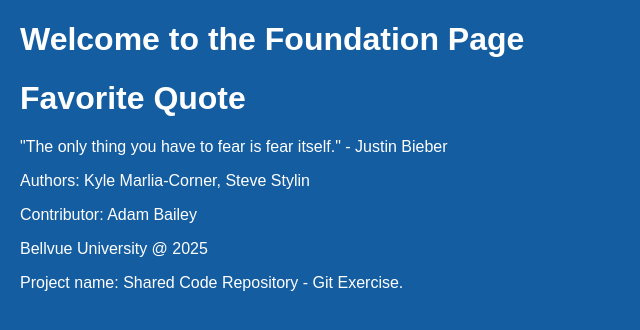
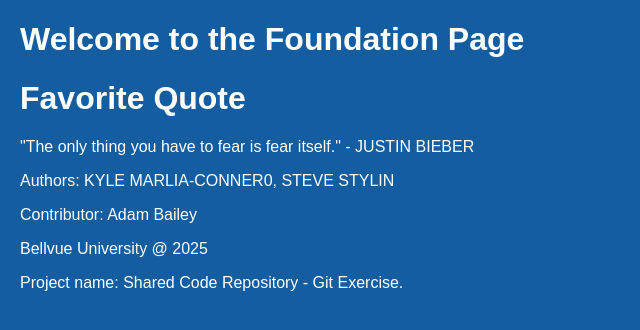
Before and after one commit to WobbuWoop13/GitLab, a plain HTML site: page index.html in a window 1280 px wide. Shown: the whole page, without its empty margins (0-640 px from the left). Drawn offline with Linux system fonts and the light colour scheme.

Commit message:
Marlia-Conner: Capatalized the names of the Authors of the GitLab, and also the Author of the quote.

```diff
--- a/index.html
+++ b/index.html
@@ -10,10 +10,10 @@
     <h1>Welcome to the Foundation Page</h1>
 
     <h1>Favorite Quote</h1>
-    <p class="quote">"The only thing you have to fear is fear itself." - Justin Bieber</p>
+    <p class="quote">"The only thing you have to fear is fear itself." - JUSTIN BIEBER</p>
 
     <footer>
-        <p>Authors: Kyle Marlia-Corner, Steve Stylin</p>
+        <p>Authors: KYLE MARLIA-CONNER0, STEVE STYLIN</p>
         <p>Contributor: Adam Bailey</p>
         <p>Bellvue University @ 2025</p>
         <p>Project name: Shared Code Repository - Git Exercise.</p>
```
